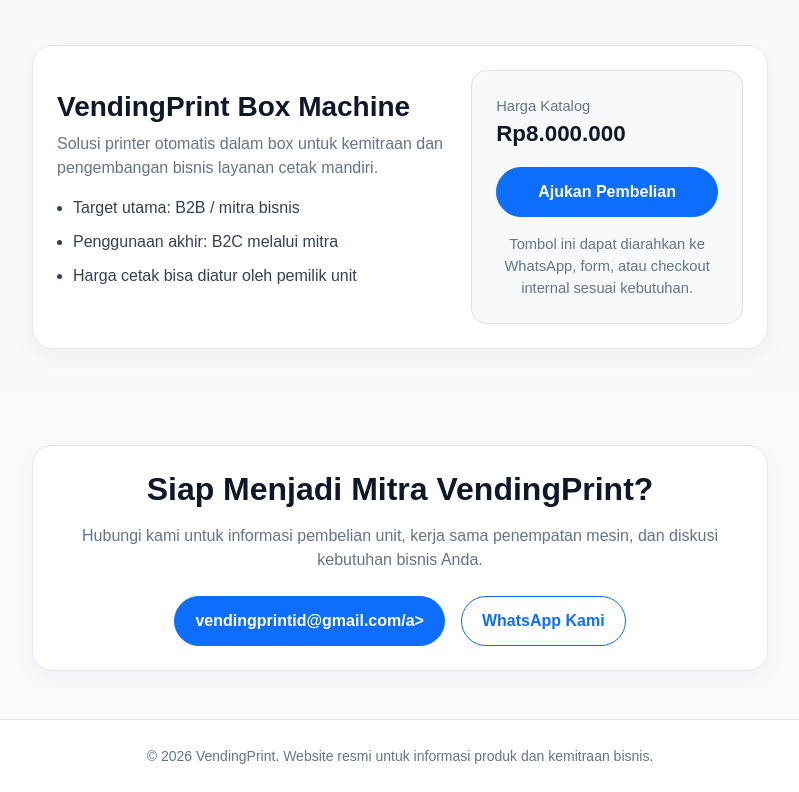
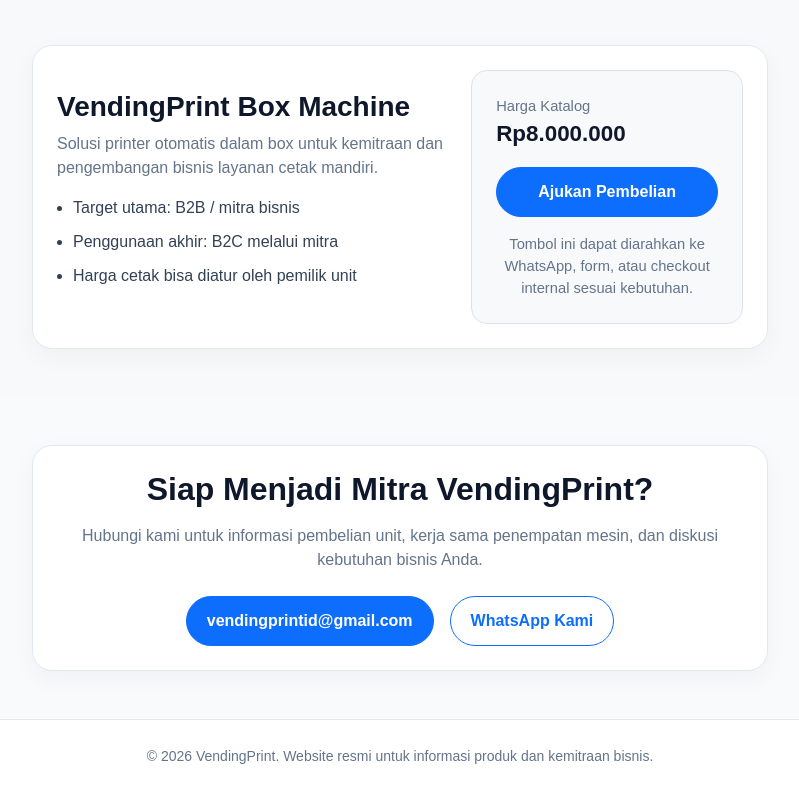
Before and after one commit to VendingPrint/vendingprint.github.io, a plain HTML site: page index.html in a window 1280 px wide. Shown: the part 2673-3465 px from the top of the page, without its empty margins (240-1039 px from the left). Drawn offline with nearby package versions, Linux system fonts and the light colour scheme.

Commit message:
Fix mailto link closing tag in index.html

```diff
--- a/index.html
+++ b/index.html
@@ -435,7 +435,7 @@
               Hubungi kami untuk informasi pembelian unit, kerja sama penempatan mesin, dan diskusi kebutuhan bisnis Anda.
             </p>
             <div class="d-flex flex-wrap justify-content-center gap-3">
-              <a href="mailto:info@vendingprint.id" class="btn btn-primary btn-rounded">vendingprintid@gmail.com/a>
+              <a href="mailto:info@vendingprint.id" class="btn btn-primary btn-rounded">vendingprintid@gmail.com</a>
               <a href="https://wa.me/6285175294729" class="btn btn-outline-primary btn-rounded" target="_blank">WhatsApp Kami</a>
             </div>
           </div>
```
